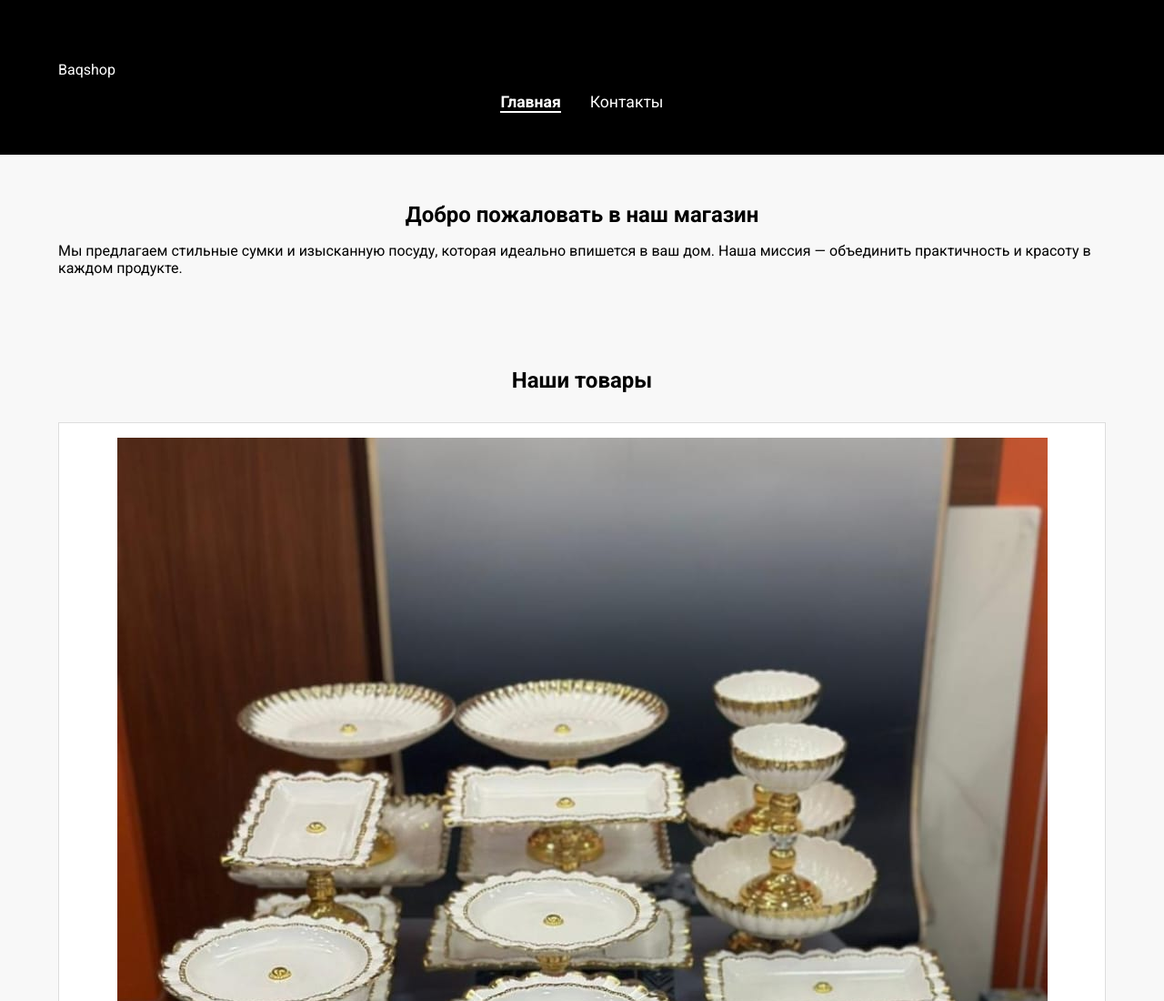
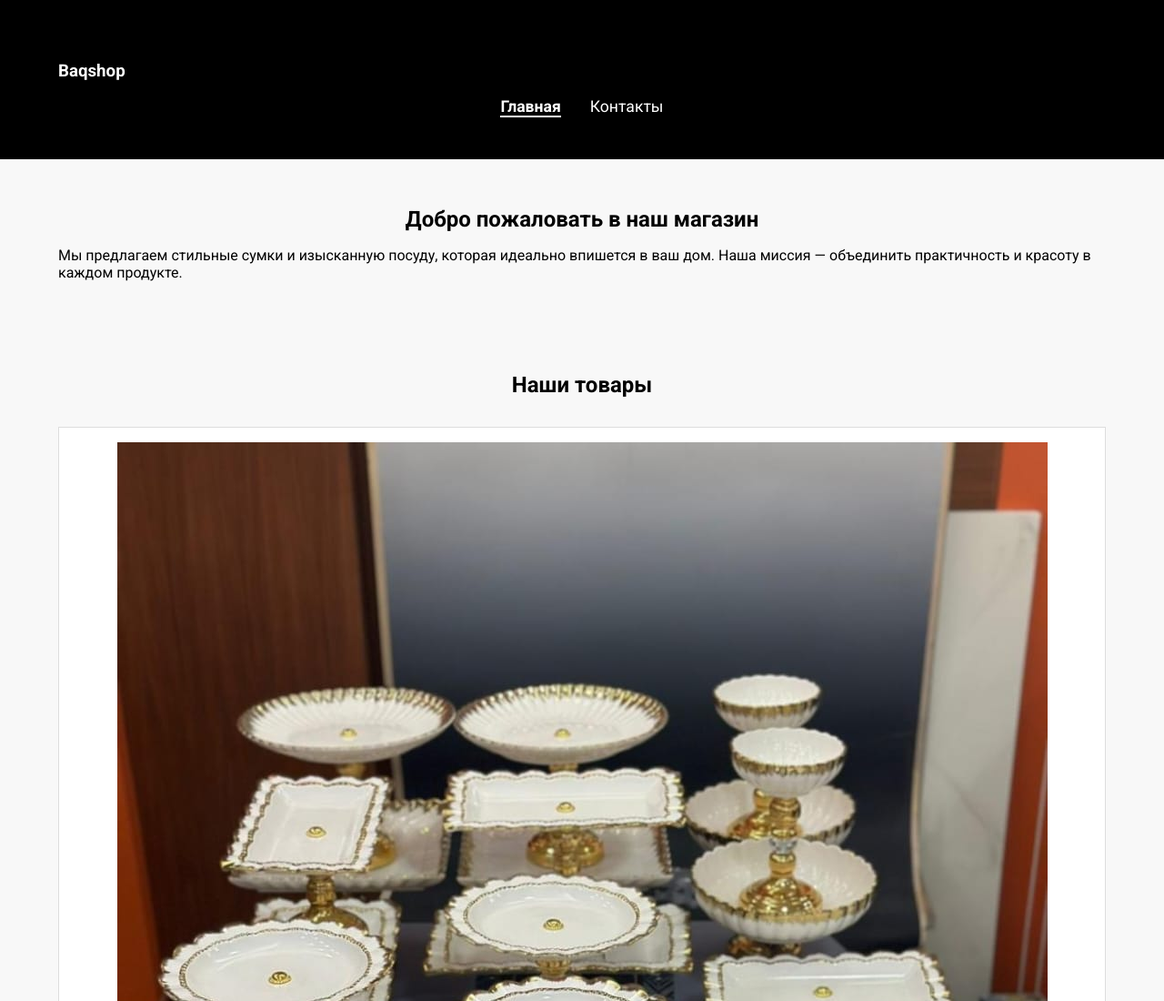
Before and after one commit to Xecho73/Baqshop, a plain HTML site: page index.html in a window 1280 px wide. Shown: the top 1100 px of the page at 91% size. Drawn offline with Linux system fonts and the light colour scheme.

Commit message:
index.html

```diff
--- a/index.html
+++ b/index.html
@@ -10,7 +10,7 @@
 <body>
   <header>
     <div class="container">
-      <h3></h3>Baqshop</h3>
+      <h3>Baqshop</h3>
       <nav>
         <ul>
           <li><a href="index.html" class="active">Главная</a></li>
```
